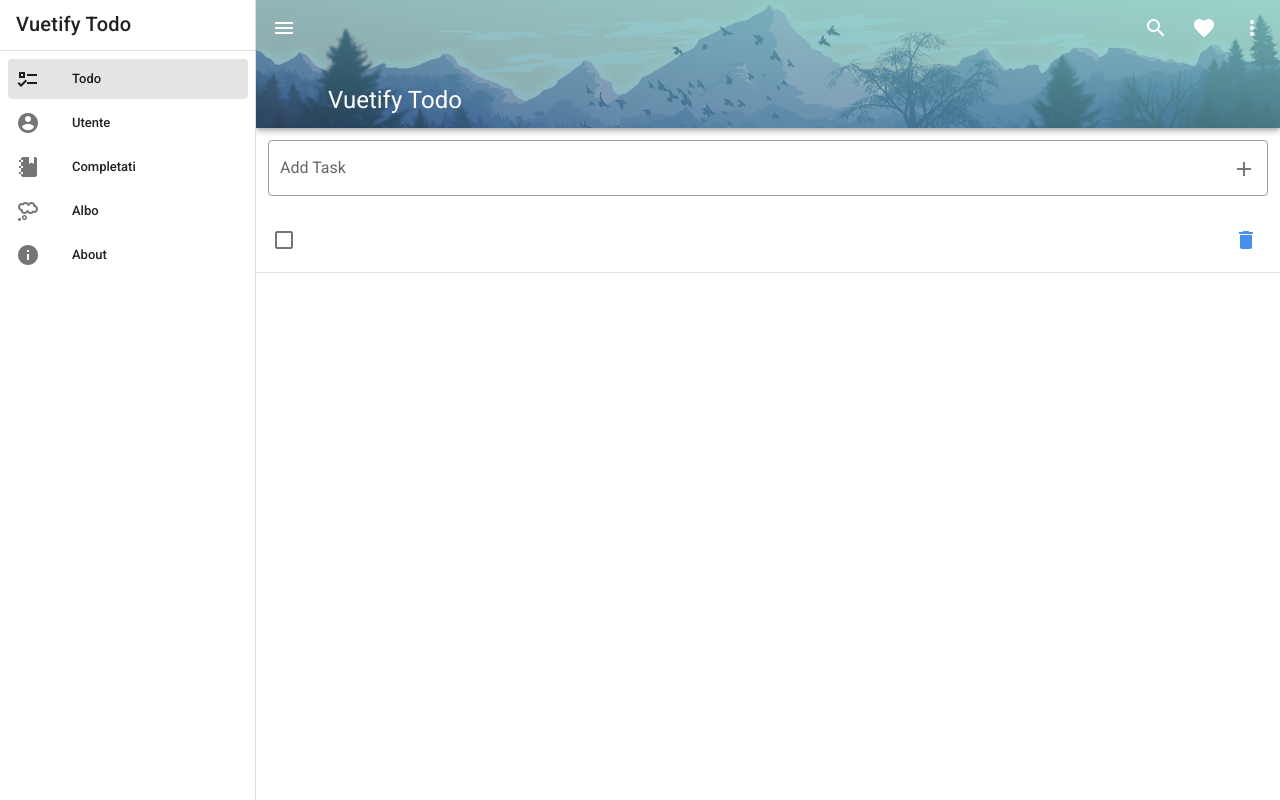
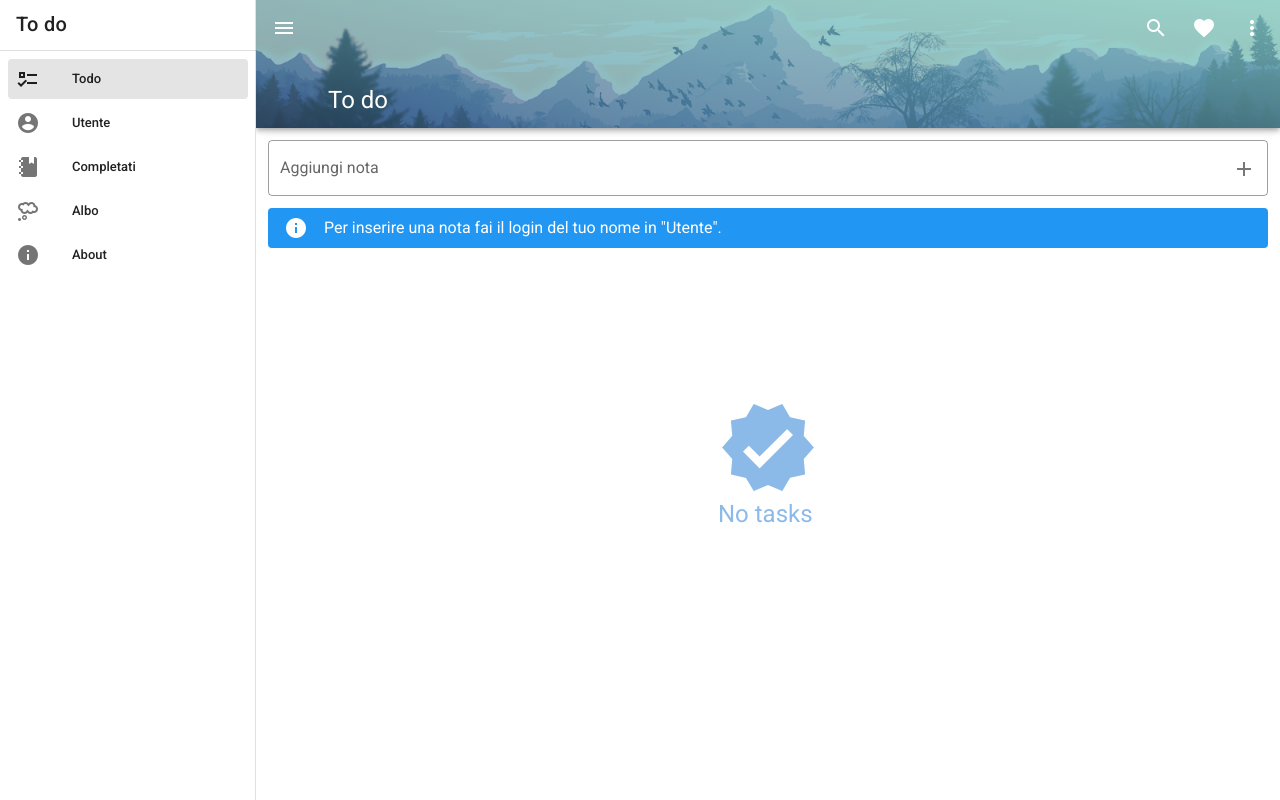
Before and after one commit to Tizzz-555/todo-app, a Vue app: page /#/ in a window 1280 px wide. Both pictures are taken after a click on the button 1244 px from the left and 169 px from the top of the page. Built offline with nearby package versions, Linux system fonts and the light colour scheme.

Commit message:
richiedi nome utente per task

```diff
--- a/src/App.vue
+++ b/src/App.vue
@@ -6,7 +6,7 @@
     >
       <v-list-item>
         <v-list-item-content>
-          <v-list-item-title class="title"> Vuetify Todo </v-list-item-title>
+          <v-list-item-title class="title"> To do </v-list-item-title>
           <v-list-item-subtitle> {{ user }} </v-list-item-subtitle>
         </v-list-item-content>
       </v-list-item>
@@ -50,7 +50,7 @@
 
       <v-app-bar-nav-icon @click="drawer = !drawer"></v-app-bar-nav-icon>
 
-      <v-toolbar-title>Vuetify Todo</v-toolbar-title>
+      <v-toolbar-title>To do</v-toolbar-title>
 
       <v-spacer></v-spacer>
 
--- a/src/views/TodoView.vue
+++ b/src/views/TodoView.vue
@@ -6,11 +6,21 @@
       @keyup.enter="addTask"
       class="pa-3"
       outlined
-      label="Add Task"
+      label="Aggiungi nota"
       append-icon="mdi-plus"
       hide-details
       clearable
     ></v-text-field>
+
+    <!-- Alert message -->
+    <v-alert
+      v-if="showAlert"
+      class="ml-3 mr-3 mb-3"
+      dense
+      type="info"
+    >
+      Per inserire una nota fai il login del tuo nome in "Utente".
+    </v-alert>
 
     <v-list
       v-if="$store.state.tasks.length"
@@ -68,7 +78,7 @@
         size="100"
         color="primary"
       >
-        mdi-checkbox-marked-circle-auto-outline
+        mdi-check-decagram
       </v-icon>
       <div class="text-h5 primary--text">No tasks</div>
     </div>
@@ -81,11 +91,18 @@ export default {
   data() {
     return {
       newTaskTitle: "",
+      showAlert: false, // new data property to control the alert
     };
   },
   methods: {
     addTask() {
-      this.$store.commit("addTask", this.newTaskTitle);
+      if (this.$store.state.user) {
+        this.$store.commit("addTask", this.newTaskTitle);
+        this.newTaskTitle = "";
+        this.showAlert = false; // hide the alert if a task is successfully added
+      } else {
+        this.showAlert = true; // show the alert if a user isn't set up
+      }
     },
   },
 };
@@ -98,4 +115,8 @@ export default {
   top: 50%
   transform: translate(-50%, -50%)
   opacity: 0.5
+
+@media (max-height: 500px)
+  .no-tasks
+    display: none
 </style>
```
